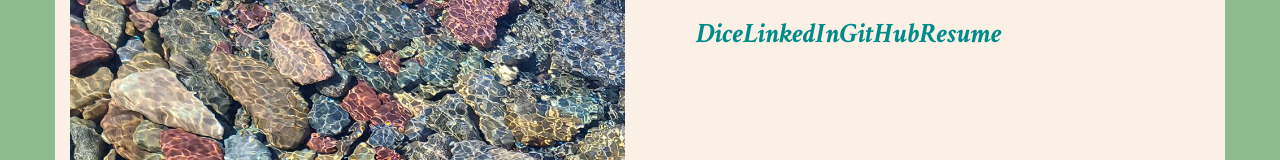
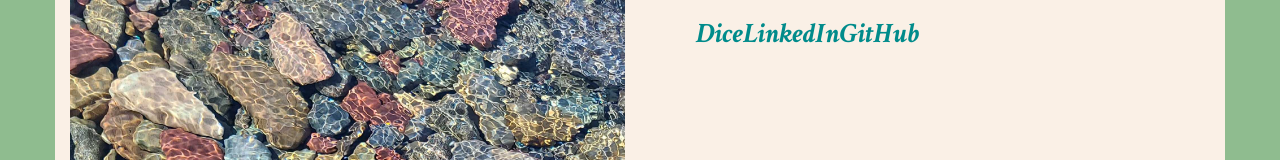
Before and after one commit to carryegaulin31/portfolio-site, a plain HTML site: page index.html in a window 1280 px wide. Shown: the top 160 px of the page. Drawn offline with nearby package versions, Linux system fonts and the light colour scheme.

Commit message:
trying a different approach

```diff
--- a/index.html
+++ b/index.html
@@ -30,8 +30,7 @@
                 </div>
                 <div class="social">
                     <ul>
-                        <a target="blank" href="./CarryeGaulinFinalResume.pdf">Resume</a>
-                        </li>
+
                         <a target="blank" href="https://github.com/carryegaulin31">GitHub</a></li>
                         <a target="blank" href="https://www.linkedin.com/in/carrye-gaulin-5662b21b7/">LinkedIn</a></li>
                         <a target="blank" href="https://www.dice.com/profile/publicview/8880d9781cece49457ea5614c4a878ca">Dice</a></li>
```
Also changed, not shown: 1 other file.
